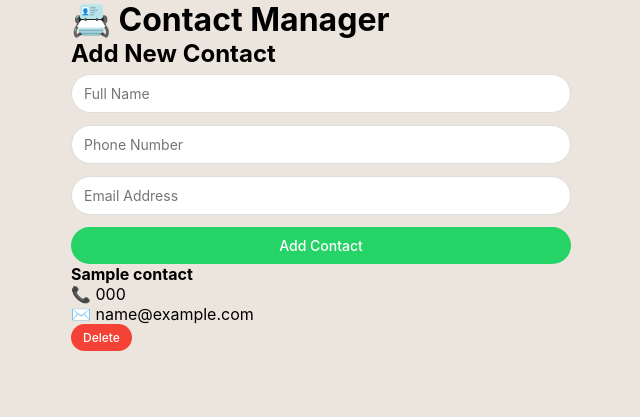
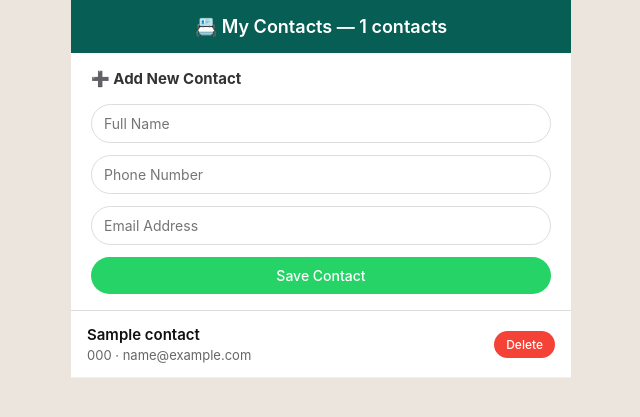
Before and after one commit to fabiana-leticia/ContactManager_App, a Flask app: template templates/index.html in a window 1280 px wide. Shown: the top 417 px of the page, without its empty margins (319-959 px from the left). Run offline with Flask 3, Linux system fonts and the light colour scheme; the template is opened without the code that fills it: most values are stand-ins (such as "Sample title", 1, 10 or a date in 2020).

Commit message:
update the html code

```diff
--- a/templates/index.html
+++ b/templates/index.html
@@ -8,33 +8,33 @@
 </head>
 <body>
 
-    <h1>📇 Contact Manager</h1>
+    <div class="header-bar">
+        <h1>📇 My Contacts — {{ contacts|length }} contacts</h1>
+    </div>
 
     {% if request.args.get('msg') %}
-        <div class="message">{{ request.arg.get('msg') }}</div>
+        <div class="message">{{ request.args.get('msg') }}</div>
     {% endif %}
 
-    <div class="form-section">
-        <h2>Add New Contact</h2>
+    <div class="add-section">
+        <h2>➕ Add New Contact</h2>
         <form action="/add" method="POST">
             <input type="text" name="name" placeholder="Full Name" required>
             <input type="text" name="phone" placeholder="Phone Number" required>
             <input type="email" name="email" placeholder="Email Address" required>
-            <button type="submit">Add Contact</button>
+            <button type="submit">Save Contact</button>
         </form>
     </div>
 
     <div class="contacts-section">
-        <h2>All Contacts ({{ contacts|length }})</h2>
         {% if contacts %}
             {% for contact in contacts %}
-                <div class="contact-card">
-                    <div>
-                        <strong>{{ contact.name }}</strong><br>
-                        📞 {{ contact.phone }}<br>
-                        ✉️ {{ contact.email }}
+                <div class="contact-item">
+                    <div class="contact-info">
+                        <div class="contact-name">{{ contact.name }}</div>
+                        <div class="contact-details">{{ contact.phone }} · {{ contact.email }}</div>
                     </div>
-                    <a href="/delete/{{ contact.name }}">
+                    <a href="/delete/{{ contact.name }}" onclick="return confirm('Delete this contact?')">
                         <button class="delete-btn">Delete</button>
                     </a>
                 </div>
```
